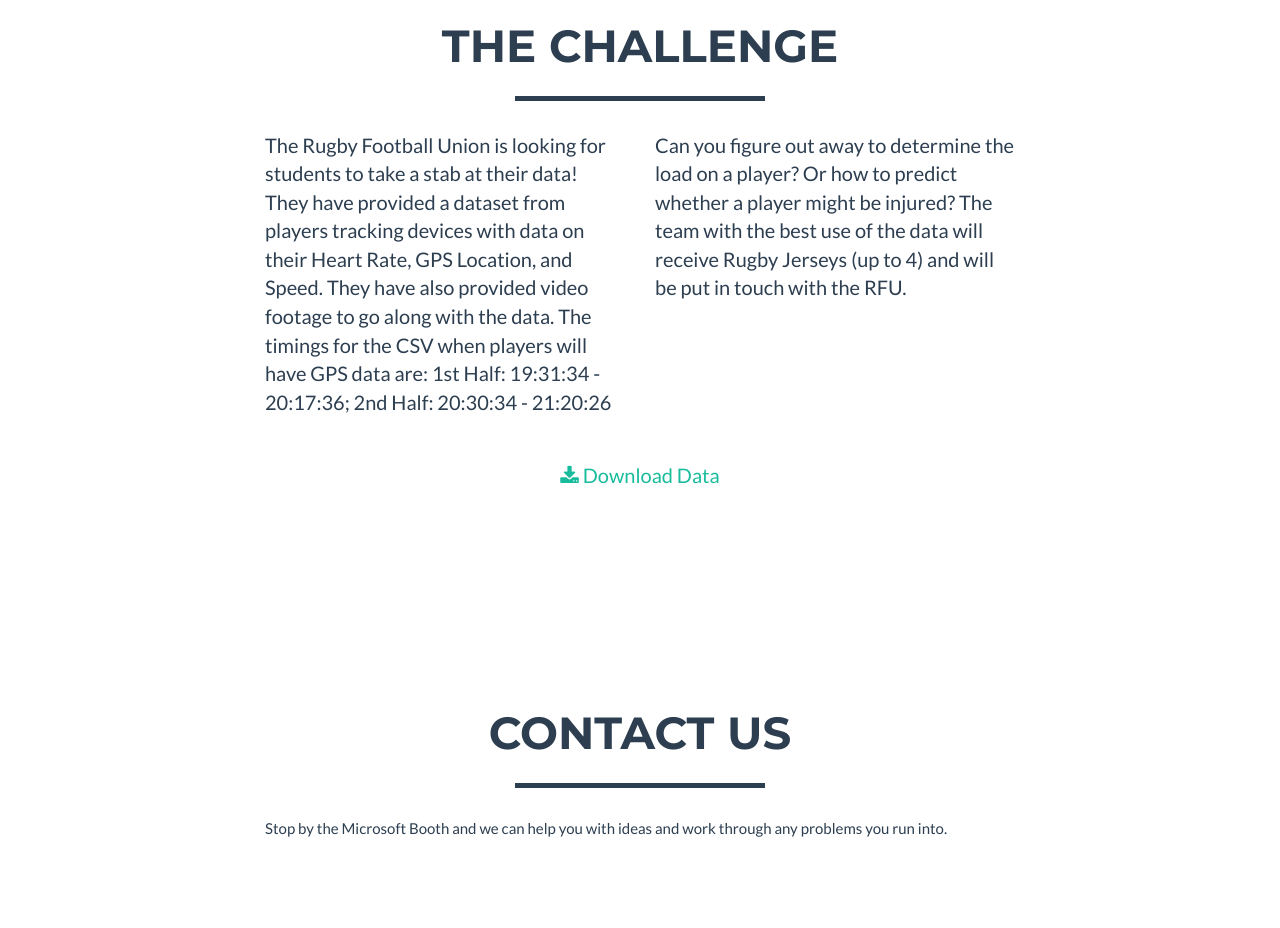
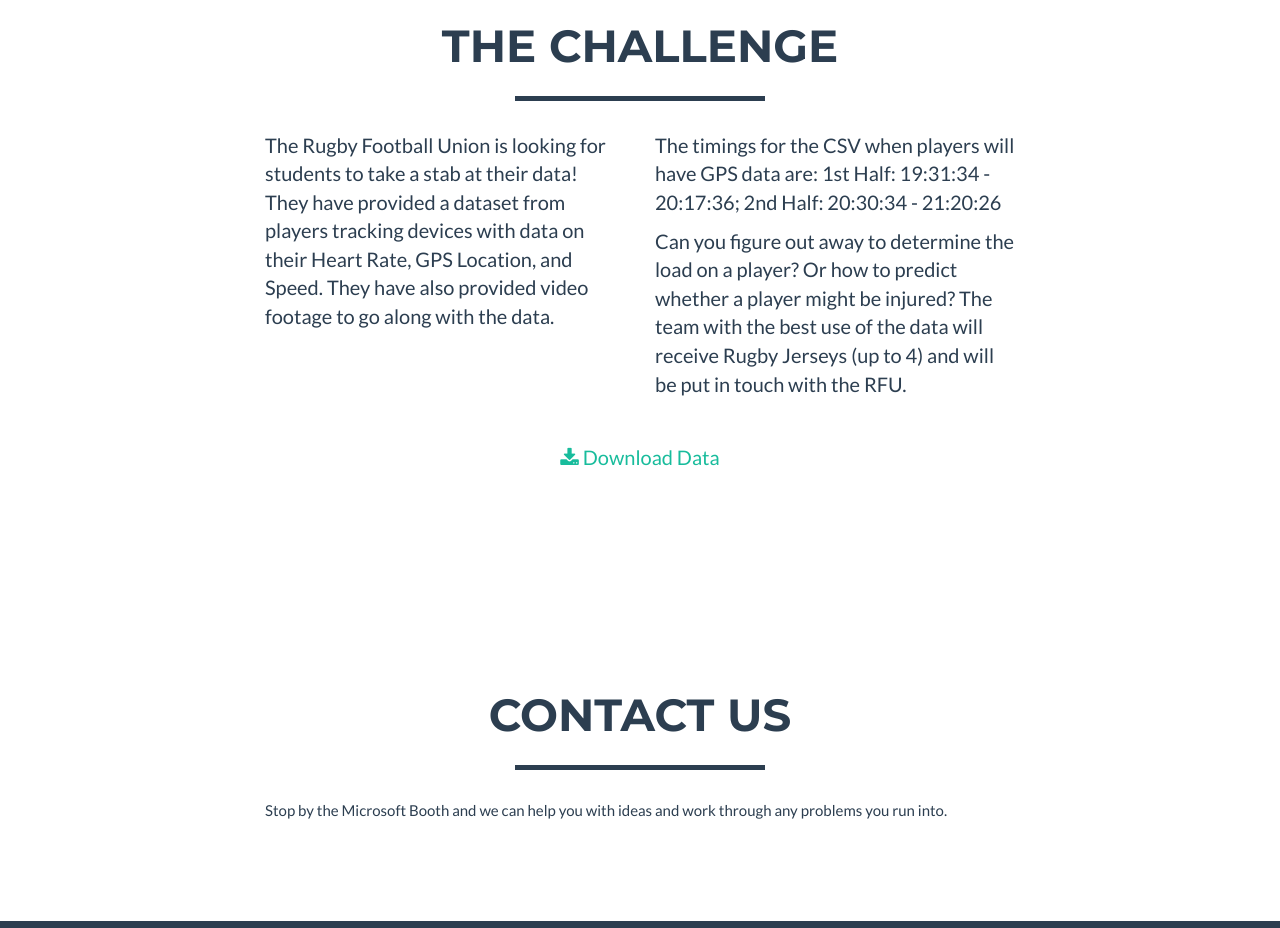
Before and after one commit to heatherbshapiro/rfu-site, a plain HTML site: page index.html in a window 1280 px wide. Shown: the part 920-1848 px from the top of the page. Drawn offline with nearby package versions, Linux system fonts and the light colour scheme.

Commit message:
add timings

```diff
--- a/index.html
+++ b/index.html
@@ -98,9 +98,11 @@
             </div>
             <div class="row">
                 <div class="col-lg-4 col-lg-offset-2">
-                    <p> The Rugby Football Union is looking for students to take a stab at their data! They have provided a dataset from players tracking devices with data on their Heart Rate, GPS Location, and Speed. They have also provided video footage to go along with the data. The timings for the CSV when players will have GPS data are: 1st Half: 19:31:34 - 20:17:36; 2nd Half: 20:30:34 - 21:20:26
+                    <p> The Rugby Football Union is looking for students to take a stab at their data! They have provided a dataset from players tracking devices with data on their Heart Rate, GPS Location, and Speed. They have also provided video footage to go along with the data.
                  </div>
                 <div class="col-lg-4">
+                    <p>The timings for the CSV when players will have GPS data are: 1st Half: 19:31:34 - 20:17:36; 2nd Half: 20:30:34 - 21:20:26
+
                     <p>Can you figure out away to determine the load on a player? Or how to predict whether a player might be injured? The team with the best use of the data will receive Rugby Jerseys (up to 4) and will be put in touch with the RFU.</p>
                 </div>
                 <div class="col-lg-8 col-lg-offset-2 text-center">
```
